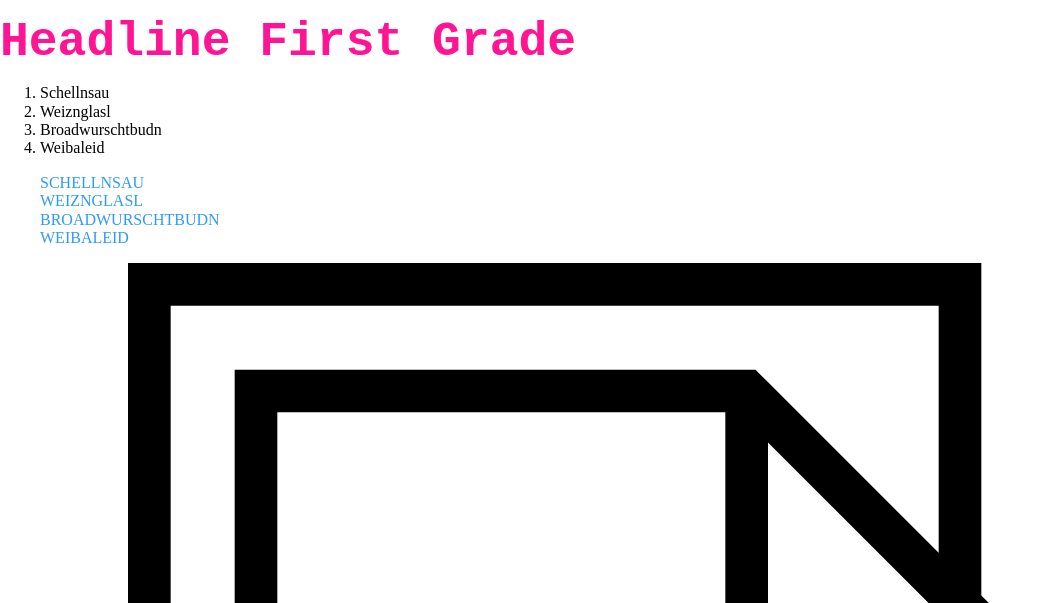
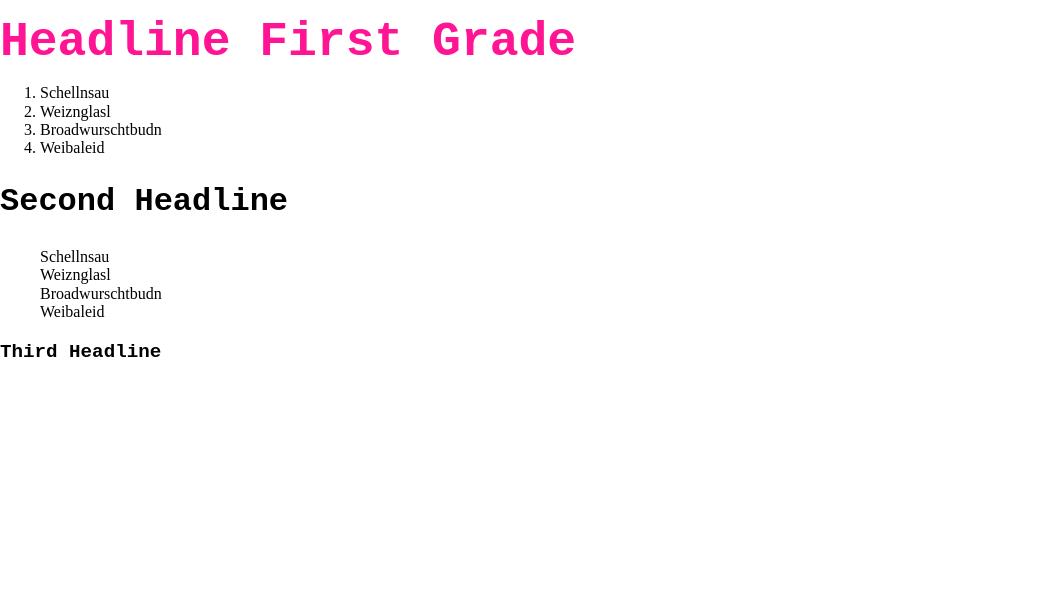
Before and after one commit to CarstenLubetzki/StepStone_test, a PHP site: page / in a window 1280 px wide. Shown: the top 603 px of the page, without its empty margins (0-1050 px from the left). After the commit the page ends 357 px from the top, so only its background shows below. Run offline with PHP 8.4, Linux system fonts and the light colour scheme.

Commit message:
Update atoms
add Atoms

```diff
--- a/index.php
+++ b/index.php
@@ -10,9 +10,12 @@
     <link rel="stylesheet" href="source/00-atoms/images/16x9/16x9.css"/>
     <link rel="stylesheet" href="source/00-atoms/images/4x3/4x3.css"/>
     <link rel="stylesheet" href="source/00-atoms/headlines/h1/h1.css"/>
+    <link rel="stylesheet" href="source/00-atoms/headlines/h2/h2.css"/>
+    <link rel="stylesheet" href="source/00-atoms/headlines/h3/h3.css"/>
     <link rel="stylesheet" href="source/00-atoms/videos/video.css">
     <link rel="stylesheet" href="source/00-atoms/images/picture/picture.css">
     <link rel="stylesheet" href="source/00-atoms/lists/list.css">
+    <link rel="stylesheet" href="source/00-atoms/dropdown/dropdown.css">
 </head>
 <body>
 <?php
@@ -24,12 +27,19 @@ include "source/00-atoms/videos/video.php";
 */
 include "source/00-atoms/lists/olist.php";
 
+include "source/00-atoms/headlines/h2/h2.php";
+
 include "source/00-atoms/lists/ulist.php";
 
-include "source/00-atoms/icons/icon.php"
+include "source/00-atoms/headlines/h3/h3.php";
+/*
+include "source/00-atoms/icons/icon.php";
+*/
+include "source/00-atoms/dropdown/dropdown.php";
 
 ?>
 
 
+
 </body>
 </html>
--- /dev/null
+++ b/source/00-atoms/dropdown/dropdown.css
@@ -0,0 +1,13 @@
+.dropdown {
+    position: relative;
+    display: inline-block;
+}
+.dropdown-content{
+    display: none;
+    position: absolute;
+    background-color: #f9f9f9;
+    min-width: 160px;
+    box-shadow: 0px 8px 16px 0px rgba(0,0,0,0.2);
+    padding: 12px 16px;
+    z-index: 1;
+}
--- /dev/null
+++ b/source/00-atoms/dropdown/dropdown.php
@@ -0,0 +1,6 @@
+<div class="dropdown">
+    <select class="dropdown-content">
+        <option>DE</option>
+        <option>EN</option>
+    </select>
+</div>
--- /dev/null
+++ b/source/00-atoms/headlines/h2/h2.css
@@ -0,0 +1,5 @@
+.h2{
+    font-size: 2rem;
+    font-family: "Courier New";
+    display: block;
+}
--- /dev/null
+++ b/source/00-atoms/headlines/h2/h2.php
@@ -0,0 +1 @@
+<h2 class="h2">Second Headline</h2>
--- /dev/null
+++ b/source/00-atoms/headlines/h3/h3.css
@@ -0,0 +1,5 @@
+.h3{
+    font-size: 1.2rem;
+    font-family: "Courier New";
+    display: block;
+}
--- /dev/null
+++ b/source/00-atoms/headlines/h3/h3.php
@@ -0,0 +1 @@
+<h3 class="h3">Third Headline</h3>
--- /dev/null
+++ b/source/00-atoms/icons/icon.css
@@ -0,0 +1,3 @@
+.icon{
+
+}
--- a/source/00-atoms/icons/icon.php
+++ b/source/00-atoms/icons/icon.php
@@ -1,4 +1,5 @@
 <img
+    class="icon"
     src="img/file.svg"
     alt="dokument icon"
     title="Ein Dokumenticon"
--- a/source/00-atoms/lists/list.css
+++ b/source/00-atoms/lists/list.css
@@ -1,7 +1,5 @@
 .list1{
     list-style-type: none;
-    color: #2E9AFE;
-    text-transform: uppercase;
 }
 .list2{
     list-style-type: decimal;
--- /dev/null
+++ b/source/00-atoms/text/text.css
@@ -0,0 +1,4 @@
+.text{
+    font-size: 0.5rem;
+    inline-height: 12px;
+}
--- /dev/null
+++ b/source/00-atoms/text/text.php
@@ -0,0 +1 @@
+<p class="text">Servus Buam und Maderln. Warum nicht mal einen bissl gemütlicheren Blindtext verwenden? Auf geht’s, probiert’s den bairischen Blindtext!</p>
--- /dev/null
+++ b/source/01-molecules/buttons/btn.css
@@ -0,0 +1,5 @@
+.btn{
+    max-width: 20%;
+
+
+}
```
Also changed, not shown: source/01-molecules/buttons/btn.php (added, +12 -0 lines).
